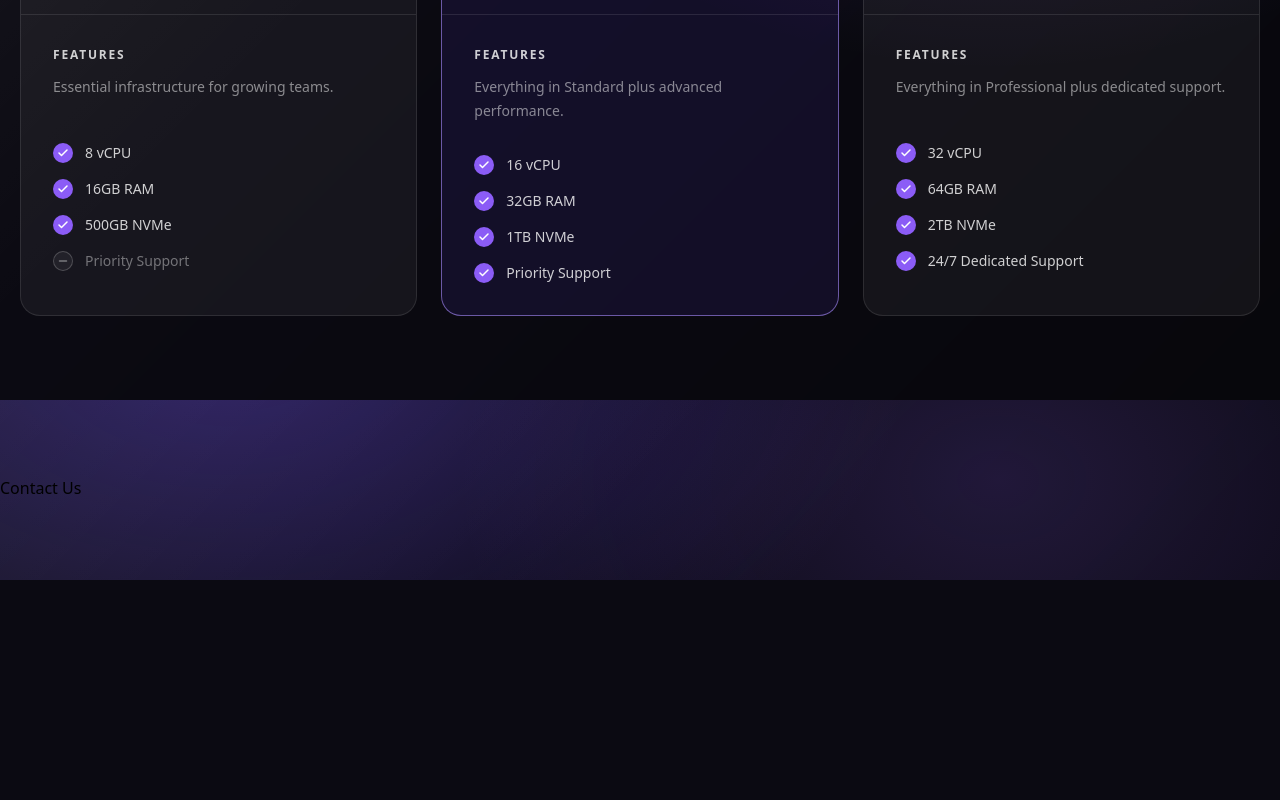
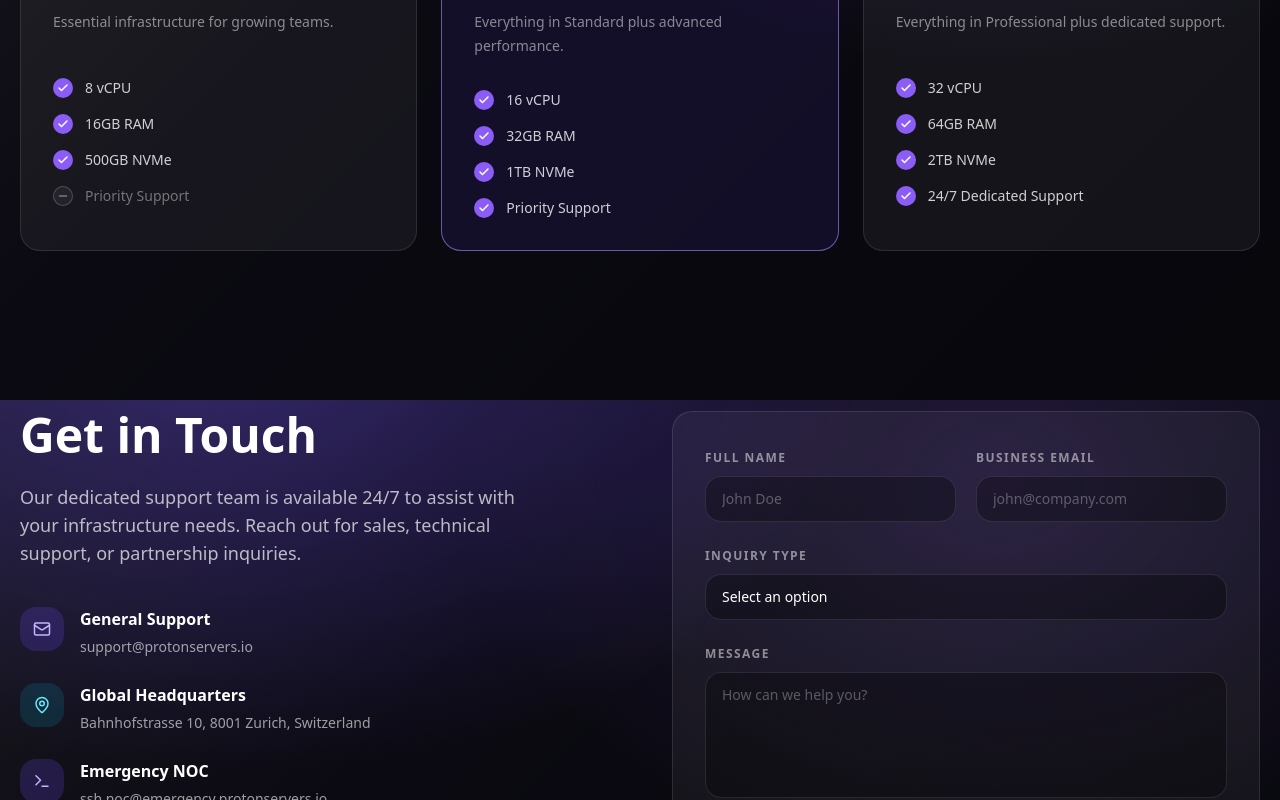
Before and after one commit to arjun-sthanave/st-core-server, a React (Vite) app: page / in a window 1280 px wide. Shown: the part 2000-2800 px from the top of the page. Before the commit the page ends 2580 px from the top, so only its background shows below. Built offline with nearby package versions, Linux system fonts and the light colour scheme.

Commit message:
contact-us-done

```diff
--- a/src/component/layout/Navbar.tsx
+++ b/src/component/layout/Navbar.tsx
@@ -8,7 +8,7 @@ export default function Navbar() {
   const [open, setOpen] = useState(false);
 
   return (
-    <header className="bg-black/60 backdrop-blur-xl border-b border-white/10 border-b border-border">
+    <header className="bg-black/60 backdrop-blur-xl border-b border-white/10 border-b border-border fixed top-0 left-0 right-0 z-50">
 
       <div className="container-custom">
 
@@ -102,7 +102,7 @@ export default function Navbar() {
             <Link
               to="/pricing"
               onClick={() => setOpen(false)}
-              className="mt-3 inline-flex w-full items-center justify-center rounded-xl bg-primary-600 px-4 py-3 text-sm font-semibold text-primary-300 hover:bg-primary-700 transition"
+              className="mt-3 inline-flex w-full items-center justify-center rounded-xl bg-primary-600 px-4 py-3 text-sm font-semibold text-primary-100 hover:bg-primary-700 transition"
             >
               Get Started
             </Link>
--- /dev/null
+++ b/src/constant/types/contact.ts
@@ -0,0 +1,6 @@
+export type ContactItem = {
+  icon: React.ElementType;
+  title: string;
+  value: string;
+  iconClassName: string;
+};
--- a/src/constant/utils/data.ts
+++ b/src/constant/utils/data.ts
@@ -1,8 +1,9 @@
 import type { AboutFeature } from "../types/about";
+import type { ContactItem } from "../types/contact";
 import type { HeroStats } from "../types/home";
 import type { PricingPlan } from "../types/pricing";
 
-import { Activity, Shield } from "lucide-react";
+import { Activity, Mail, MapPin, Shield, Terminal } from "lucide-react";
 
 export const HERO_STATS: HeroStats[] = [
   { value: "99.99%", label: "SLA GUARANTEED" },
@@ -64,3 +65,31 @@ export const PRICING_PLANS: PricingPlan[] = [
     button: "Contact Sales",
   },
 ];
+
+export const CONTACT_ITEMS: ContactItem[] = [
+  {
+    icon: Mail,
+    title: "General Support",
+    value: "support@protonservers.io",
+    iconClassName: "bg-primary-600/20 text-primary-300",
+  },
+  {
+    icon: MapPin,
+    title: "Global Headquarters",
+    value: "Bahnhofstrasse 10, 8001 Zurich, Switzerland",
+    iconClassName: "bg-cyan-500/15 text-cyan-300",
+  },
+  {
+    icon: Terminal,
+    title: "Emergency NOC",
+    value: "ssh noc@emergency.protonservers.io",
+    iconClassName: "bg-primary-600/20 text-primary-300",
+  },
+];
+
+export const inquiryTypes = [
+    "General Inquiry",
+    "Sales",
+    "Technical Support",
+    "Partnership",
+  ];
--- a/src/section/Contact.tsx
+++ b/src/section/Contact.tsx
@@ -1,7 +1,128 @@
+import { CONTACT_ITEMS, inquiryTypes } from "../constant/utils/data";
+
+
 export default function Contact() {
-    return (
-      <section id="contact" className="section">
-        <h1>Contact Us</h1>
-      </section>
-    );
-  }
+  return (
+    <section id="contact" className="section">
+      <div className="container-custom">
+        <div className="grid gap-12 lg:grid-cols-2 lg:gap-16">
+          <div>
+            <h2 className="text-3xl font-bold text-white md:text-4xl lg:text-5xl">
+              Get in Touch
+            </h2>
+
+            <p className="mt-6 max-w-lg text-base leading-7 text-white/70 md:text-lg">
+              Our dedicated support team is available 24/7 to assist with your
+              infrastructure needs. Reach out for sales, technical support, or
+              partnership inquiries.
+            </p>
+
+            <div className="mt-10 space-y-6">
+              {CONTACT_ITEMS.map((item) => {
+                const Icon = item.icon;
+
+                return (
+                  <div key={item.title} className="flex items-start gap-4">
+                    <div
+                      className={[
+                        "flex h-11 w-11 shrink-0 items-center justify-center rounded-xl",
+                        item.iconClassName,
+                      ].join(" ")}
+                    >
+                      <Icon size={18} />
+                    </div>
+
+                    <div>
+                      <h3 className="font-semibold text-white">{item.title}</h3>
+                      <p className="mt-1 text-sm leading-6 text-white/60">
+                        {item.value}
+                      </p>
+                    </div>
+                  </div>
+                );
+              })}
+            </div>
+
+            <div className="mt-10 rounded-2xl border border-white/10 bg-white/5 p-5">
+              <p className="text-xs font-bold uppercase tracking-[0.15em] text-white/50">
+                Network Status
+              </p>
+              <div className="mt-3 flex items-center gap-3">
+                <span className="h-2.5 w-2.5 rounded-full bg-success shadow-[0_0_10px_rgba(22,163,74,0.8)]" />
+                <p className="text-sm font-semibold text-white">
+                  All Systems Operational
+                </p>
+              </div>
+            </div>
+          </div>
+
+          <div className="rounded-2xl border border-white/10 bg-white/5 p-6 md:p-8">
+            <form className="space-y-5" onSubmit={(e) => e.preventDefault()}>
+              <div className="grid gap-5 sm:grid-cols-2">
+                <label className="block">
+                  <span className="text-xs font-semibold uppercase tracking-[0.12em] text-white/50">
+                    Full Name
+                  </span>
+                  <input
+                    type="text"
+                    placeholder="John Doe"
+                    className="mt-2 w-full rounded-xl border border-white/10 bg-black/30 px-4 py-3 text-sm text-white placeholder:text-white/30 outline-none transition focus:border-primary-500/60 focus:ring-2 focus:ring-primary-500/20"
+                  />
+                </label>
+
+                <label className="block">
+                  <span className="text-xs font-semibold uppercase tracking-[0.12em] text-white/50">
+                    Business Email
+                  </span>
+                  <input
+                    type="email"
+                    placeholder="john@company.com"
+                    className="mt-2 w-full rounded-xl border border-white/10 bg-black/30 px-4 py-3 text-sm text-white placeholder:text-white/30 outline-none transition focus:border-primary-500/60 focus:ring-2 focus:ring-primary-500/20"
+                  />
+                </label>
+              </div>
+
+              <label className="block">
+                <span className="text-xs font-semibold uppercase tracking-[0.12em] text-white/50">
+                  Inquiry Type
+                </span>
+                <select
+                  defaultValue=""
+                  className="mt-2 w-full appearance-none rounded-xl border border-white/10 bg-black/30 px-4 py-3 text-sm text-white outline-none transition focus:border-primary-500/60 focus:ring-2 focus:ring-primary-500/20"
+                >
+                  <option value="" disabled className="bg-[#0b0a12]">
+                    Select an option
+                  </option>
+                  {inquiryTypes.map((type) => (
+                    <option key={type} value={type} className="bg-[#0b0a12]">
+                      {type}
+                    </option>
+                  ))}
+                </select>
+              </label>
+
+              <label className="block">
+                <span className="text-xs font-semibold uppercase tracking-[0.12em] text-white/50">
+                  Message
+                </span>
+                <textarea
+                  rows={5}
+                  placeholder="How can we help you?"
+                  className="mt-2 w-full resize-none rounded-xl border border-white/10 bg-black/30 px-4 py-3 text-sm text-white placeholder:text-white/30 outline-none transition focus:border-primary-500/60 focus:ring-2 focus:ring-primary-500/20"
+                />
+              </label>
+
+              <button type="submit" className="btn-primary w-full py-4">
+                Submit Inquiry
+              </button>
+
+              <p className="text-center text-xs text-white/40">
+                Data protected by end-to-end sovereign encryption.
+              </p>
+            </form>
+          </div>
+        </div>
+      </div>
+    </section>
+  );
+}
```
